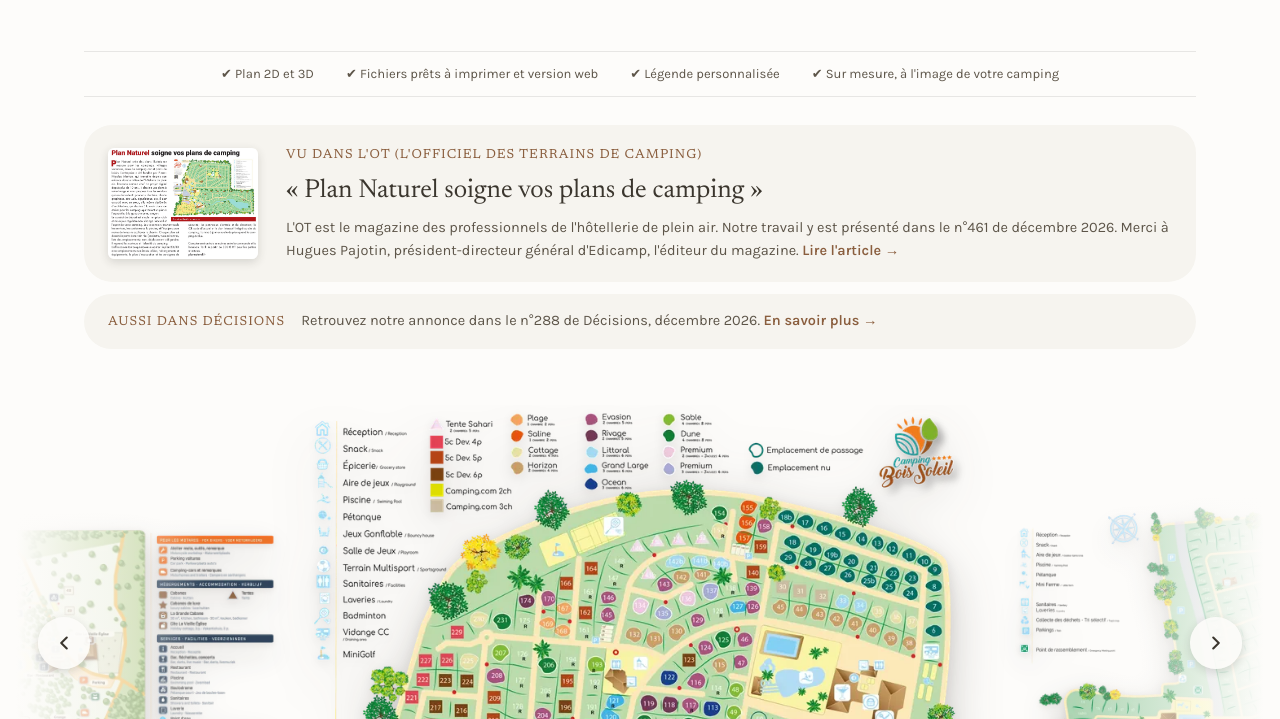
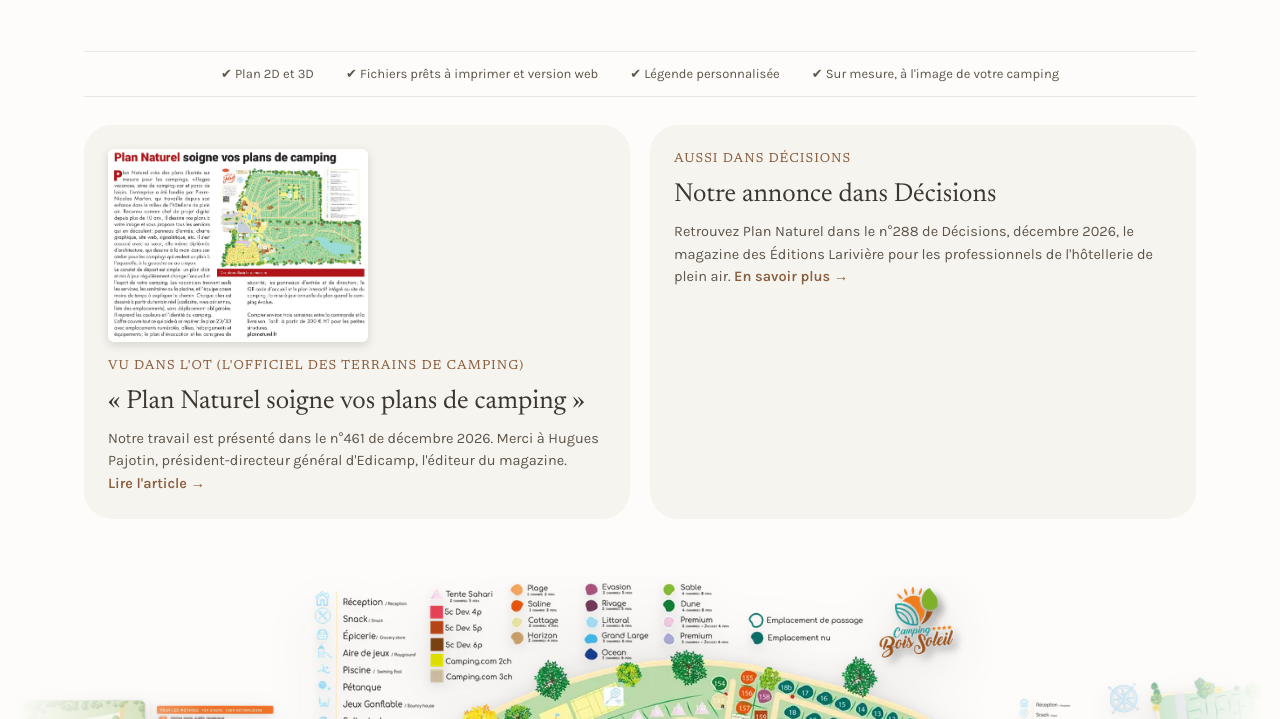
Before and after one commit to PereNoel-site/plan-naturel, a plain HTML site: page index.html in a window 1280 px wide. Shown: the part 630-1349 px from the top of the page. Drawn offline with nearby package versions, Linux system fonts and the light colour scheme.

Commit message:
Accueil : bandeaux L'OT et Décisions côte à côte
Co-Authored-By: Claude Sonnet 5.5 <noreply@anthropic.com>
Claude-Session: https://claude.ai/code/session_01Gx6eXMjiYERmsFEfwH2ts9

```diff
--- a/index.html
+++ b/index.html
@@ -337,18 +337,23 @@
   </section>
 
     <section id="vu-dans-lot" aria-label="Vu dans la presse" style="max-width: 1160px; margin: 0 auto; padding: 0 24px 56px;">
-    <a href="a-propos#presse" style="display: flex; gap: 20px 28px; align-items: center; flex-wrap: wrap; background: var(--color-surface); border-radius: var(--radius-lg); padding: 20px 24px; text-decoration: none; color: var(--color-text);">
-      <img loading="lazy" decoding="async" src="assets/article-lot-461-plan-naturel.jpg" alt="Article Plan Naturel soigne vos plans de camping, L'OT n°461, décembre 2026" width="1190" height="883" style="width: 150px; height: auto; border-radius: 6px; box-shadow: var(--shadow-md); flex: none;">
-      <div style="flex: 1 1 320px;">
-        <p style="margin: 0 0 6px; font-family: var(--font-heading); font-size: 13px; letter-spacing: 0.08em; text-transform: uppercase; color: var(--color-accent-700);">Vu dans L'OT (L'Officiel des Terrains de Camping)</p>
-        <p style="margin: 0 0 6px; font-family: var(--font-heading); font-size: clamp(20px, 2.2vw, 26px);">« Plan Naturel soigne vos plans de camping »</p>
-        <p style="margin: 0; font-size: 14.5px; color: var(--color-neutral-800);">L'OT est le magazine des professionnels de l'hôtellerie de plein air. Notre travail y est présenté dans le n°461 de décembre 2026. Merci à Hugues Pajotin, président-directeur général d'Edicamp, l'éditeur du magazine. <span style="color: var(--color-accent-700); font-weight: 600; white-space: nowrap;">Lire l'article →</span></p>
-      </div>
-    </a>
-    <a href="a-propos#presse" style="display: flex; gap: 8px 16px; align-items: baseline; flex-wrap: wrap; margin-top: 12px; background: var(--color-surface); border-radius: var(--radius-lg); padding: 16px 24px; text-decoration: none; color: var(--color-text);">
-      <span style="font-family: var(--font-heading); font-size: 13px; letter-spacing: 0.08em; text-transform: uppercase; color: var(--color-accent-700);">Aussi dans Décisions</span>
-      <span style="font-size: 14.5px; color: var(--color-neutral-800);">Retrouvez notre annonce dans le n°288 de Décisions, décembre 2026. <span style="color: var(--color-accent-700); font-weight: 600; white-space: nowrap;">En savoir plus →</span></span>
-    </a>
+    <div style="display: grid; grid-template-columns: repeat(auto-fit, minmax(min(100%, 340px), 1fr)); gap: 20px;">
+      <a href="a-propos#presse" style="display: flex; flex-direction: column; gap: 14px; background: var(--color-surface); border-radius: var(--radius-lg); padding: 24px; text-decoration: none; color: var(--color-text);">
+        <img loading="lazy" decoding="async" src="assets/article-lot-461-plan-naturel.jpg" alt="Article Plan Naturel soigne vos plans de camping, L'OT n°461, décembre 2026" width="1190" height="883" style="width: 100%; max-width: 260px; height: auto; border-radius: 6px; box-shadow: var(--shadow-md);">
+        <div>
+          <p style="margin: 0 0 6px; font-family: var(--font-heading); font-size: 13px; letter-spacing: 0.08em; text-transform: uppercase; color: var(--color-accent-700);">Vu dans L'OT (L'Officiel des Terrains de Camping)</p>
+          <p style="margin: 0 0 6px; font-family: var(--font-heading); font-size: clamp(20px, 2.2vw, 26px);">« Plan Naturel soigne vos plans de camping »</p>
+          <p style="margin: 0; font-size: 14.5px; color: var(--color-neutral-800);">Notre travail est présenté dans le n°461 de décembre 2026. Merci à Hugues Pajotin, président-directeur général d'Edicamp, l'éditeur du magazine. <span style="color: var(--color-accent-700); font-weight: 600; white-space: nowrap;">Lire l'article →</span></p>
+        </div>
+      </a>
+      <a href="a-propos#presse" style="display: flex; flex-direction: column; gap: 14px; background: var(--color-surface); border-radius: var(--radius-lg); padding: 24px; text-decoration: none; color: var(--color-text);">
+        <div>
+          <p style="margin: 0 0 6px; font-family: var(--font-heading); font-size: 13px; letter-spacing: 0.08em; text-transform: uppercase; color: var(--color-accent-700);">Aussi dans Décisions</p>
+          <p style="margin: 0 0 6px; font-family: var(--font-heading); font-size: clamp(20px, 2.2vw, 26px);">Notre annonce dans Décisions</p>
+          <p style="margin: 0; font-size: 14.5px; color: var(--color-neutral-800);">Retrouvez Plan Naturel dans le n°288 de Décisions, décembre 2026, le magazine des Éditions Larivière pour les professionnels de l'hôtellerie de plein air. <span style="color: var(--color-accent-700); font-weight: 600; white-space: nowrap;">En savoir plus →</span></p>
+        </div>
+      </a>
+    </div>
   </section>
 
     <section id="realisations" aria-labelledby="titre-realisations" style="padding: 8px 0 72px; overflow: hidden;">
```
